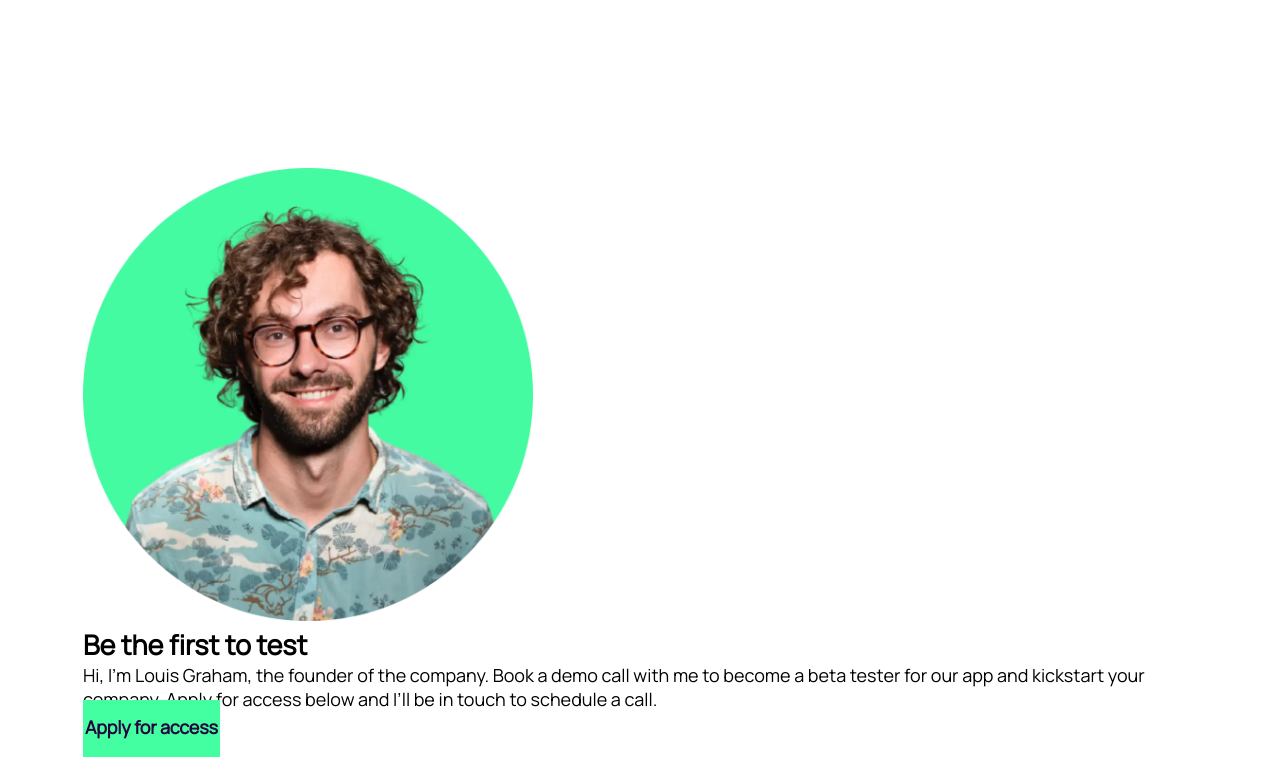
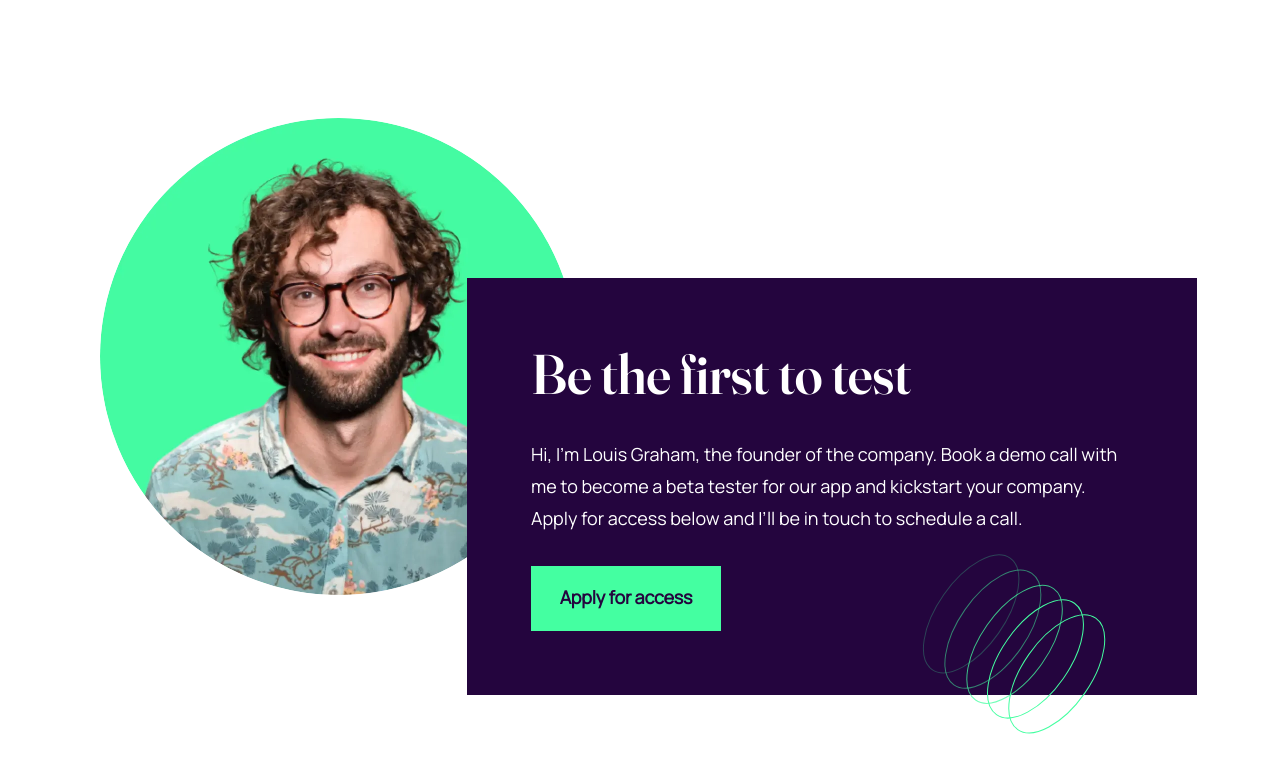
Before and after one commit to Ergashev95/workit-landing-page, a plain HTML site: page index.html in a window 1280 px wide. Shown: the part 1366-2123 px from the top of the page. Drawn offline with Linux system fonts and the light colour scheme.

Commit message:
add test section styles

```diff
--- a/css/main.css
+++ b/css/main.css
@@ -218,4 +218,62 @@ ul {
         color: var(--Dark-Purple);
     }
     /* FEATURES */
+
+
+    /* TEST */
+    .test-start {
+        padding-top: 110px;
+        padding-bottom: 60px;
+        position: relative;
+    }
+
+    .test-inner {
+        margin-left: auto;
+        max-width: 730px;
+        width: 100%;
+        position: relative;
+    }
+    .test-picture {
+        display: block;
+    }
+    .test-image {
+        position: absolute;
+        width: 477px;
+        height: 477px;
+        object-fit: cover;
+        right: calc(100% - 110px);
+        bottom: 100px;
+        z-index: -1;
+        border-radius: 50%;
+    }
+    .test-desc {
+        background-color: var(--Dark-Purple);
+        padding: 64px;
+        display: flex;
+        flex-direction: column;
+        row-gap: 32px;
+    }
+
+    .test-desc::after {
+        content: url(../images/bg-pattern-3.svg);
+        position: absolute;
+        right: 72px;
+        bottom: -60px;
+    }
+    .test-desc__title {
+        color: var(--White);
+        font-size: 56px;
+        font-weight: 600;
+        line-height: 64px;
+        font-family: var(--Fraunces);
+    }
+    .test-desc__text {
+        color: var(--White);
+        font-size: 18px;
+        font-weight: 400;
+        line-height: 32px;
+        font-family: var(--Manrope);
+    }
+
+    /* TEST */
 /* SITE-MAIN */
```
